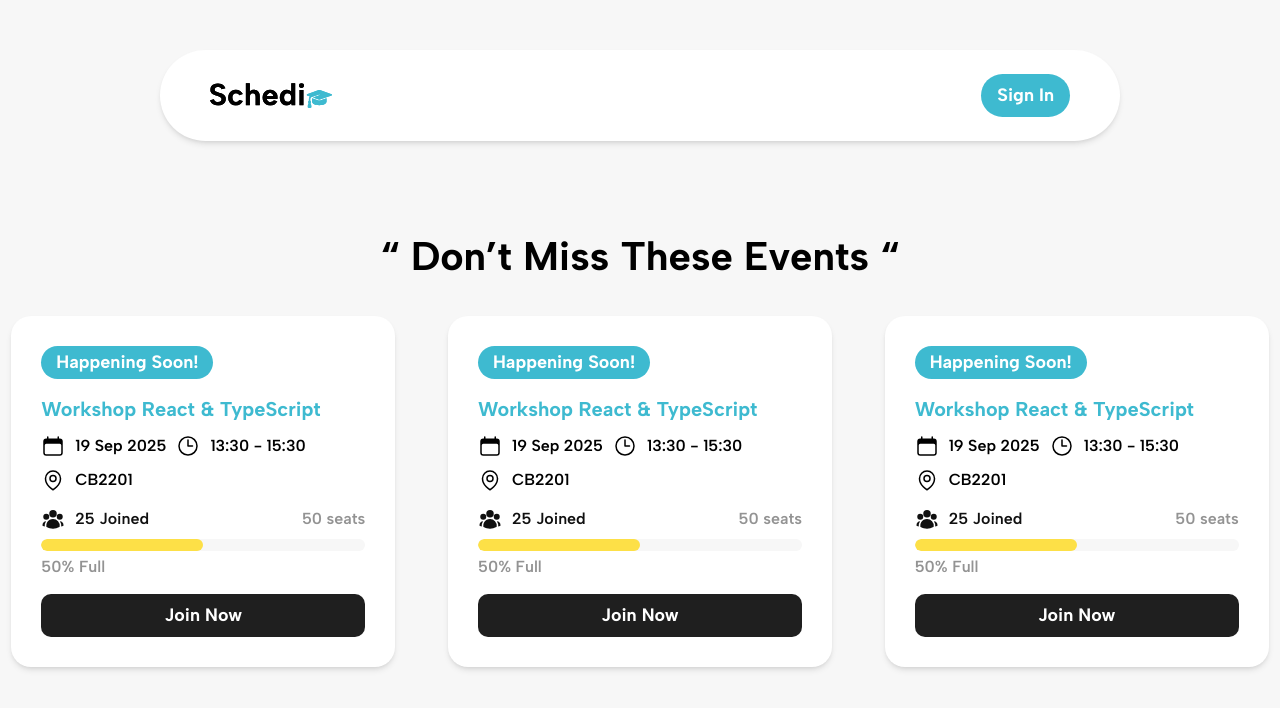
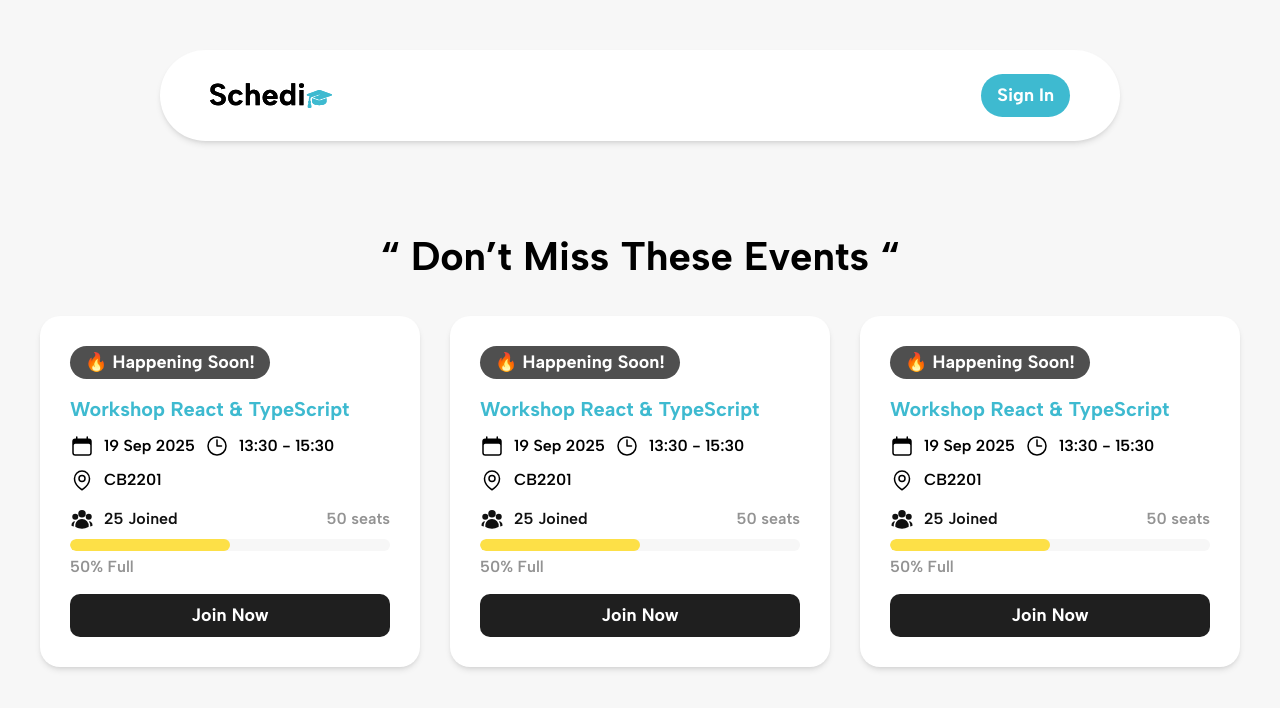
Before and after one commit to zflukz/Schedio, a React (Create React App) app in the folder client/: page / in a window 1280 px wide. Shown: the top 708 px of the page. Built offline with nearby package versions, Linux system fonts and the light colour scheme.

Commit message:
Update  Homepage

```diff
--- a/client/src/component/Comingcard.tsx
+++ b/client/src/component/Comingcard.tsx
@@ -26,9 +26,9 @@ const Upcomingcard: React.FC<EventDetailProps> = ({
   const percentage = Math.round((participants / maxParticipants) * 100);
 
   return (
-    <div className="font-sans p-[30px] bg-white rounded-[20px] shadow-md w-full max-w-sm md:max-w-sm mx-auto">
-      <div className="inline-block bg-primary text-white font-bold text-[18px] px-[15px] py-[3px] mb-[15px] rounded-full">
-        Happening Soon!
+    <div className="font-sans p-[30px] bg-white rounded-[20px] shadow-md w-full max-w-sm md:max-w-sm min-w-[380px] mx-auto">
+      <div className="inline-block bg-[#4F4F4F] text-white font-bold text-[18px] px-[15px] py-[3px] mb-[15px] rounded-full">
+        🔥 Happening Soon!
       </div>
       <div className="mb-[15px]">
         <h1 className="text-[20px] font-bold mb-[10px] text-primary">{title}</h1>
--- a/client/src/component/Navbar.tsx
+++ b/client/src/component/Navbar.tsx
@@ -1,5 +1,5 @@
 import React from "react";
-
+import { useNavigate } from "react-router-dom";
 interface User {
   name: string;
   role: "admin" | "organizer" | "user";
@@ -11,6 +11,8 @@ interface NavbarProps {
 }
 
 const Navbar: React.FC<NavbarProps> = ({ user }) => {
+    const navigate = useNavigate();
+
   return (
     <nav className="bg-white w-full max-w-[960px] min-w-[600px] shadow-md rounded-full mx-auto">
       <div className="font-sans flex items-center justify-between px-[50px] py-[24px] w-full">
@@ -31,7 +33,10 @@ const Navbar: React.FC<NavbarProps> = ({ user }) => {
 
         {/* Right: User section */}
         {!user ? (
-          <button className="text-[18px] bg-primary hover:bg-primaryhover text-white font-bold px-4 py-2 rounded-full transition">
+          <button
+          className="text-[18px] bg-primary hover:bg-primaryhover text-white font-bold px-4 py-2 rounded-full transition"
+          onClick={() => navigate("/signin")}
+          >
             Sign In
           </button>
         ) : (
--- a/client/src/page/Home.tsx
+++ b/client/src/page/Home.tsx
@@ -13,10 +13,10 @@ function Home() {
   return (
     <div className="font-sans bg-background min-h-screen pt-[50px]">
         <Navbar user={user}/>
-        <div className='flex items-center justify-center pt-[85px] pb-[30px] text-[40px] font-bold mx-auto'>
+        <div className='flex items-center justify-center whitespace-nowrap pt-[85px] pb-[30px] text-[40px] font-bold mx-auto min-w-[500px]'>
            “ Don’t Miss These Events “
         </div>
-<div className="grid grid-cols-1 sm:grid-cols-2 lg:grid-cols-3 gap-[30px]">
+		<div className="max-w-[1200px] mx-auto grid grid-cols-1 sm:grid-cols-2 lg:grid-cols-3 gap-[30px]">
           <Upcomingcard
             title="Workshop React & TypeScript"
             date="19 Sep 2025"
```
